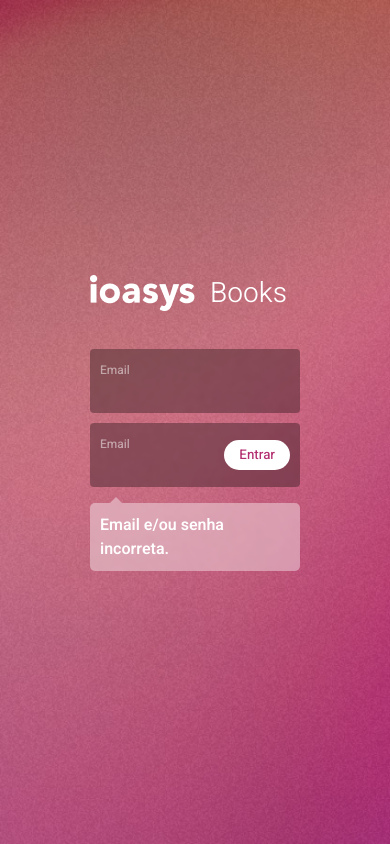
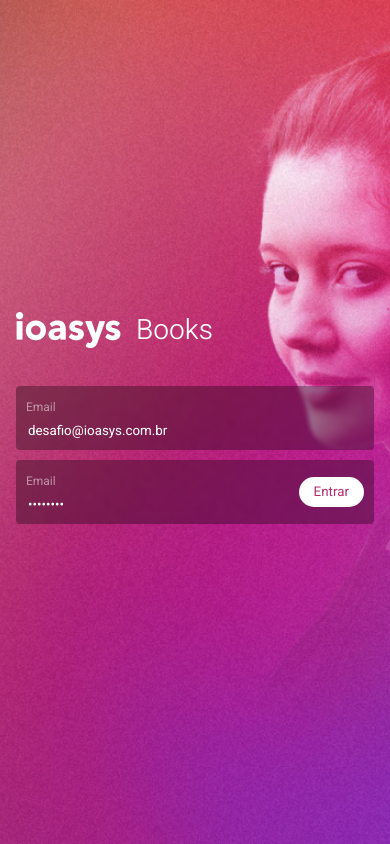
Before and after one commit to joaordr/ioasys-books-teste, a Next.js app: page / in a window 390 px wide. Built offline with nearby package versions, Linux system fonts and the light colour scheme.

Commit message:
SignIn func

```diff
--- a/src/contexts/AuthContext.tsx
+++ b/src/contexts/AuthContext.tsx
@@ -1,4 +1,4 @@
-import { createContext, useState } from "react";
+import { createContext, ReactNode, useState } from "react";
 import { setCookie, parseCookies, destroyCookie } from 'nookies';
 
 import { api } from "../services/api";
@@ -7,24 +7,39 @@
     id: string;
     name: string;
     birthday: string;
-    gerder: string;
+    gender: string;
 }
 
+type SignCredentials = {
+    email: string;
+    password: string;
+}
 
-export const AuthContext = createContext({});
+type AuthContextData = {
+    signIn: (credentials: SignCredentials) => Promise<boolean>;
+    // signOut: () => void;
+    user: User;
+    // isAuthenticated: boolean;
+}
 
-export function AuthProvider({ children }) {
+type AuthProviderProps = {
+    children: ReactNode;
+}
+
+export const AuthContext = createContext({} as AuthContextData);
+
+export function AuthProvider({ children }: AuthProviderProps) {
     const [user, setUser] = useState<User>();
     // const isAuthenticated = !!user;
 
-    async function signIn({ email, password }) {
+    async function signIn({ email, password }: SignCredentials) {
         try {
             const response = await api.post('/auth/sign-in', {
                 email,
                 password
             });
 
-            setCookie(undefined, 'ioasys.token', response.headers["Authorization"], {
+            setCookie(undefined, 'ioasys.token', response.headers["authorization"], {
                 maxAge: 60 * 60 * 24 * 30, // 30 days
                 path: '/'
             });
@@ -33,19 +48,24 @@
                 path: '/'
             });
 
+            const { id, name, birthdate, gender } = response.data;
 
-            console.log(response);
+            setUser({ id, name, birthday: birthdate, gender })
 
             return true;
 
         } catch (error) {
-            console.error(error);
-            return false;
+            if (error.response.status === 401) {
+                return false;
+            } else {
+                console.log(error.response);
+            }
+
         }
     }
 
     return (
-        <AuthContext.Provider value={{ signIn }}>
+        <AuthContext.Provider value={{ signIn, user }}>
             {children}
         </AuthContext.Provider>
     )
--- a/src/pages/_document.jsx
+++ b/src/pages/_document.jsx
@@ -7,7 +7,7 @@
                 <Head>
                     <link rel="preconnect" href="https://fonts.googleapis.com" />
                     <link rel="preconnect" href="https://fonts.gstatic.com" crossOrigin="true" />
-                    <link href="https://fonts.googleapis.com/css2?family=Heebo:wght@300;500;600&display=swap" rel="stylesheet" />
+                    <link href="https://fonts.googleapis.com/css2?family=Heebo:wght@300;400;500;600&display=swap" rel="stylesheet" />
                 </Head>
                 <body>
                     <Main />
--- a/src/pages/index.tsx
+++ b/src/pages/index.tsx
@@ -1,24 +1,47 @@
+/* eslint-disable @next/next/no-img-element */
+
+import { useContext, useState } from 'react';
+import { AuthContext } from '../contexts/AuthContext';
 
 import styles from '../styles/SignIn.module.scss';
 
 export default function SignIn() {
+  const [email, setEmail] = useState('desafio@ioasys.com.br');
+  const [password, setPassword] = useState('12341234');
+  const [loginError, setLoginError] = useState(false);
 
+  const { signIn, user } = useContext(AuthContext);
+
+
+  async function handleSubmit(event) {
+    event.preventDefault();
+    const data = {
+      email,
+      password,
+    }
+
+    const response = await signIn(data);
+    if (response) {
+      console.log('redirect');
+    } else {
+      setLoginError(true);
+    }
+  }
 
   return (
     <div className={styles.container}>
       <div className={styles.content}>
-        {/* <span><Image src="/images/logo.png" alt="logo" width={104} height={36} />Books</span> */}
         <span><img src="/images/logo.png" alt="logo" />Books</span>
-        <form>
+        <form onSubmit={handleSubmit}>
           <div className={styles.form_block}>
             <label htmlFor="email">Email</label>
-            <input name="email" type="text" id="email" />
+            <input name="email" type="text" id="email" value={email} onChange={e => setEmail(e.target.value)} onInput={() => { loginError ? setLoginError(false) : null }} />
           </div>
           <div className={styles.form_block}>
             <div className={styles.password_block}>
               <div className={styles.pass_block_1}>
                 <label htmlFor="password">Email</label>
-                <input name="password" type="password" id="password" />
+                <input name="password" type="password" id="password" value={password} onChange={e => setPassword(e.target.value)} onInput={() => { loginError ? setLoginError(false) : null }} />
               </div>
               <div className={styles.pass_block_2}>
                 <button type="submit">Entrar</button>
@@ -29,12 +52,15 @@
           </div>
         </form>
 
-        <div className={styles.tooltip}>
-          <div className={styles.arrow_up}></div>
-          <div className={styles.tooltip_text}>
-            Email e/ou senha incorreta.
+        {loginError && (
+          <div className={styles.tooltip}>
+            <div className={styles.arrow_up}></div>
+            <div className={styles.tooltip_text}>
+              Email e/ou senha incorreta.
+            </div>
           </div>
-        </div>
+        )}
+
 
       </div>
     </div>
--- a/src/styles/SignIn.module.scss
+++ b/src/styles/SignIn.module.scss
@@ -1,6 +1,10 @@
 @media screen and (max-width: 720px) {
   .container {
-    background-position: -0rem;
+    background-position: -30rem;
+  }
+
+  .content{
+    padding: 1rem ! important;
   }
 }
 
@@ -9,8 +13,6 @@
   background-size: cover;
   display: flex;
   height: 100vh;
-
-
 }
 
 .content {
@@ -67,6 +69,7 @@
       background: none;
       border: none;
       color: white;
+      font-weight: 400;
 
       &:focus {
         outline: none;
@@ -85,6 +88,11 @@
       margin-right: 15px;
     }
   }
+}
+
+.tooltip {
+  position: relative;
+  // bottom: 150px;
 }
 
 .tooltip_text {
```
